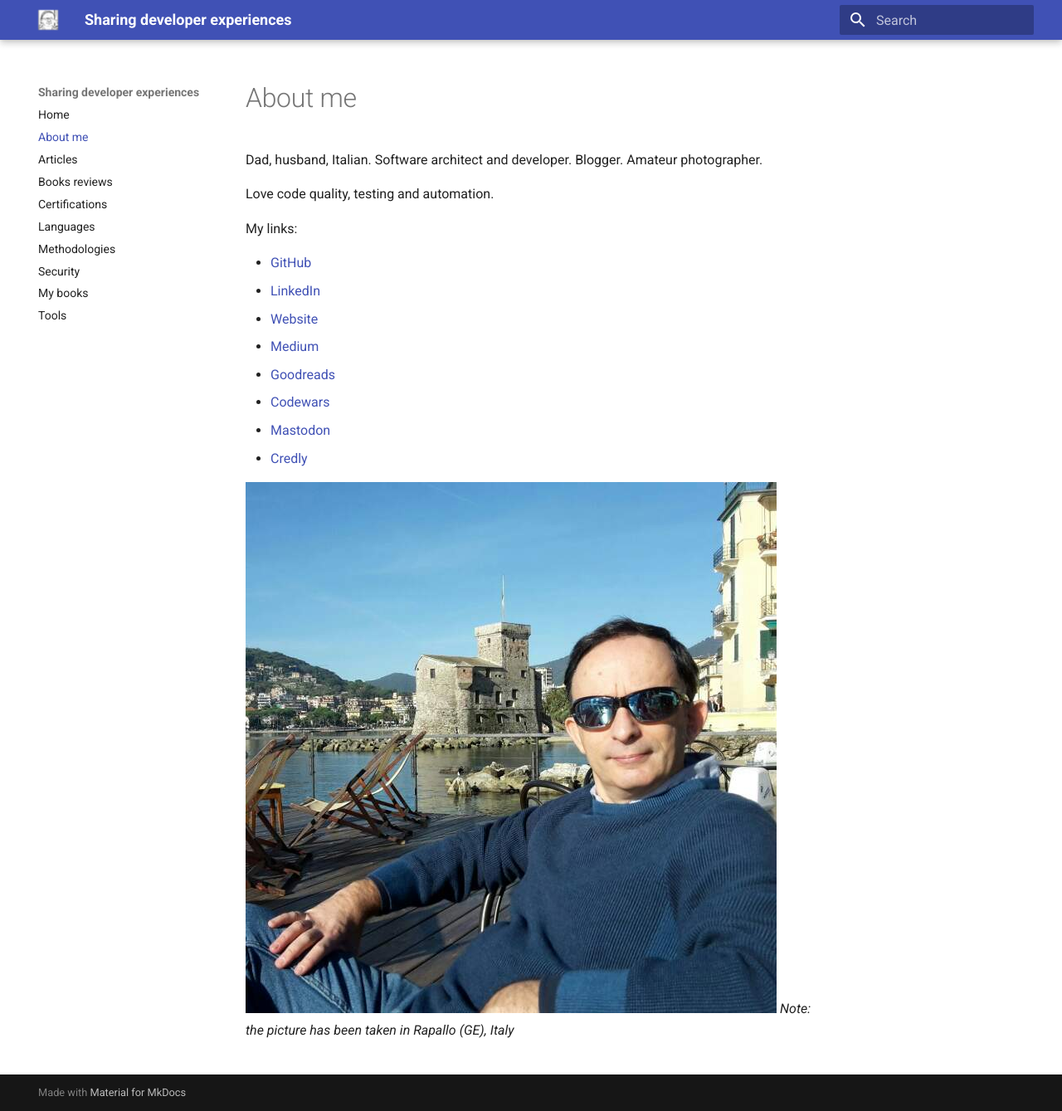
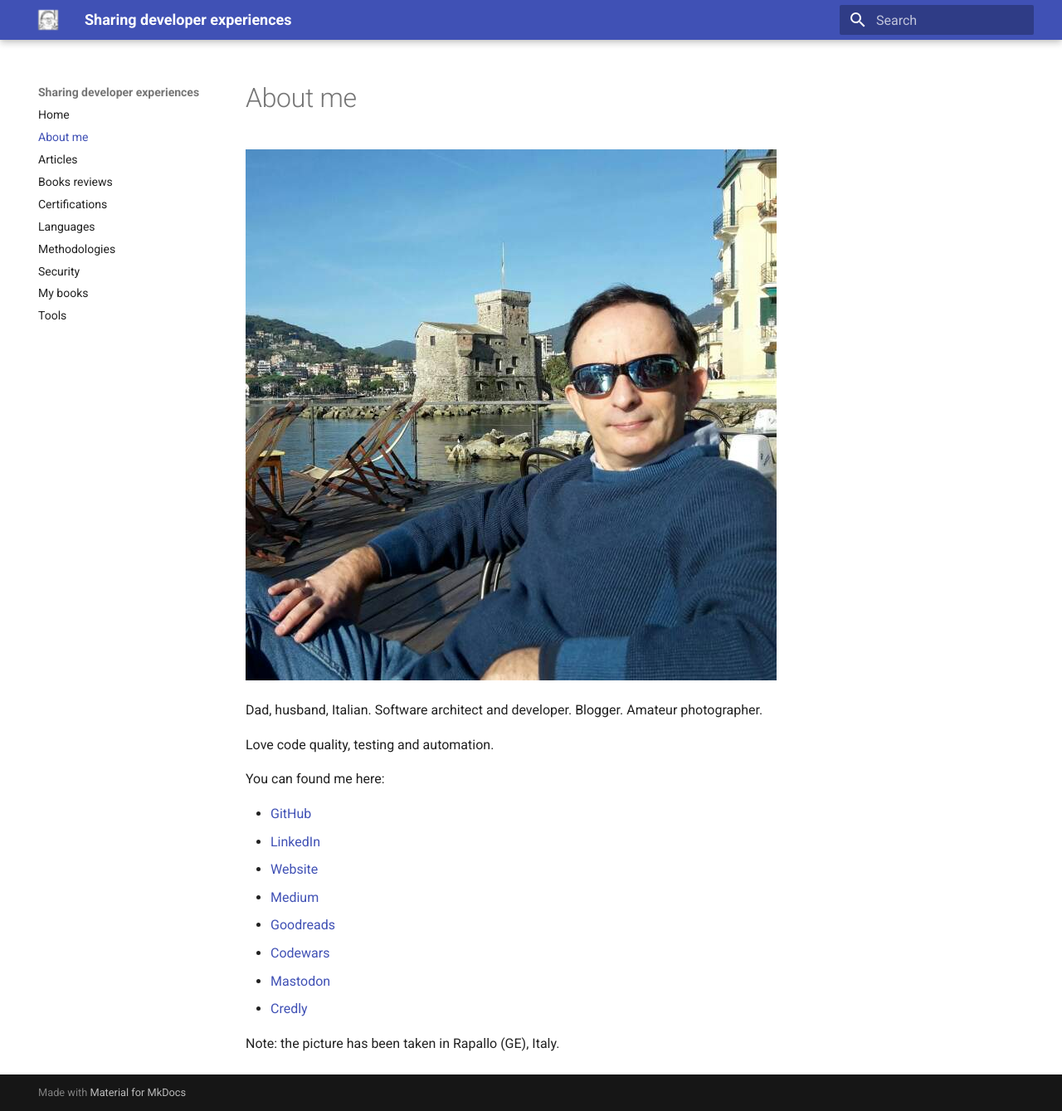
Before and after one commit to gualtierotesta/blog, an MkDocs documentation site: the page built from docs/about.md, in a window 1280 px wide and 1339 px high. Shown: the whole window at 83% size. Built offline with MkDocs 1.6.1 and Material for MkDocs 9.7.7, drawn with Linux system fonts in a browser that asks for light colours.

Commit message:
Update about me

```diff
--- a/docs/about.md
+++ b/docs/about.md
@@ -1,10 +1,12 @@
 # About me
+
+![Gualtiero Testa](assets/images/gualtierotesta.jpg)
 
 Dad, husband, Italian. Software architect and developer. Blogger. Amateur photographer.
 
 Love code quality, testing and automation.
 
-My links:
+You can found me here:
 
 * [GitHub](https://github.com/gualtierotesta)
 * [LinkedIn](https://www.linkedin.com/in/gualtierotesta)
@@ -15,5 +17,4 @@ My links:
 * [Mastodon](@gualtierotesta@mastodon.uno)
 * [Credly](https://www.credly.com/users/gualtierotesta)
 
-![Gualtiero Testa](assets/images/gualtierotesta.jpg)
-*Note: the picture has been taken in Rapallo (GE), Italy*
+Note: the picture has been taken in Rapallo (GE), Italy.
```
